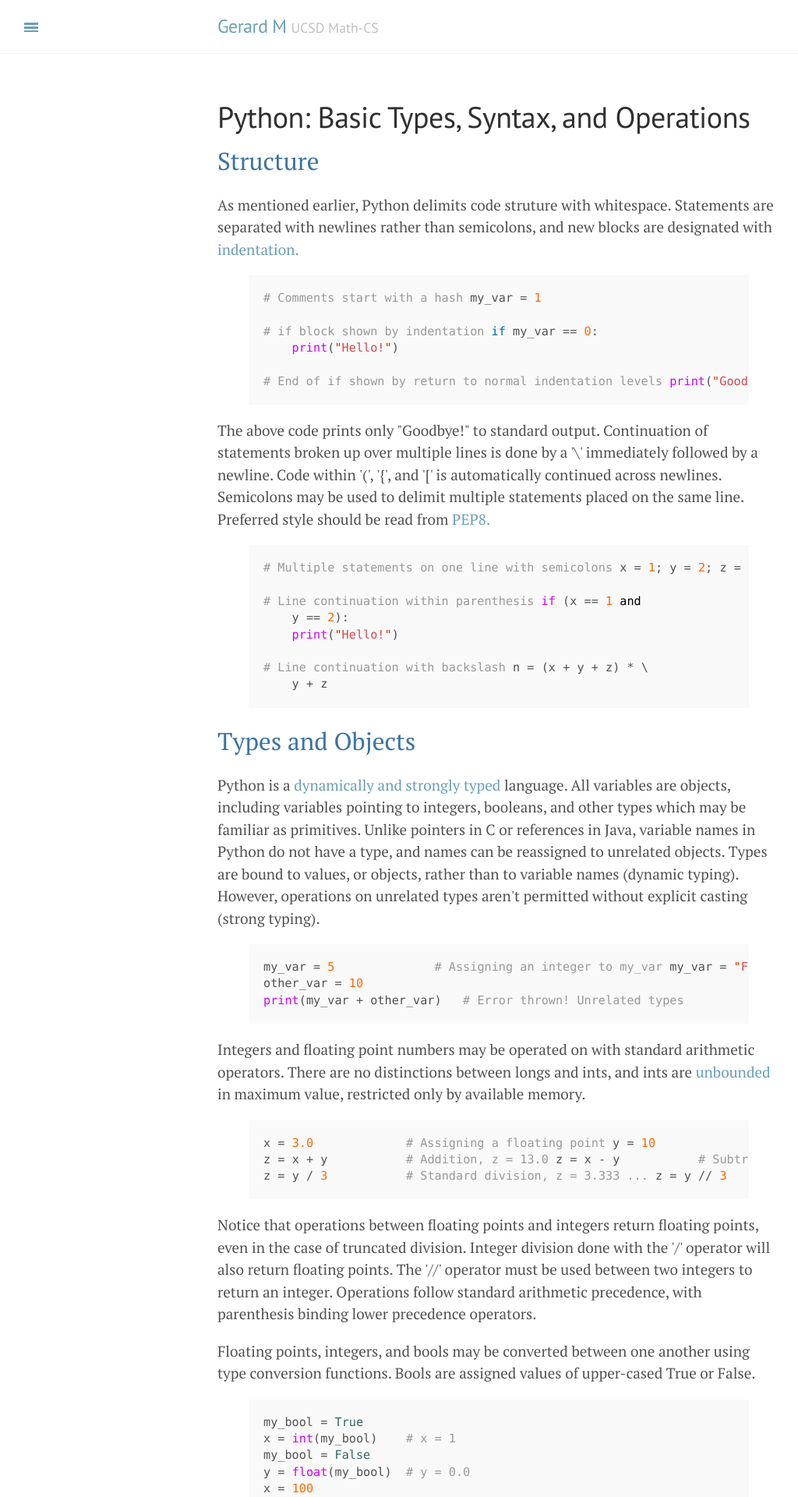
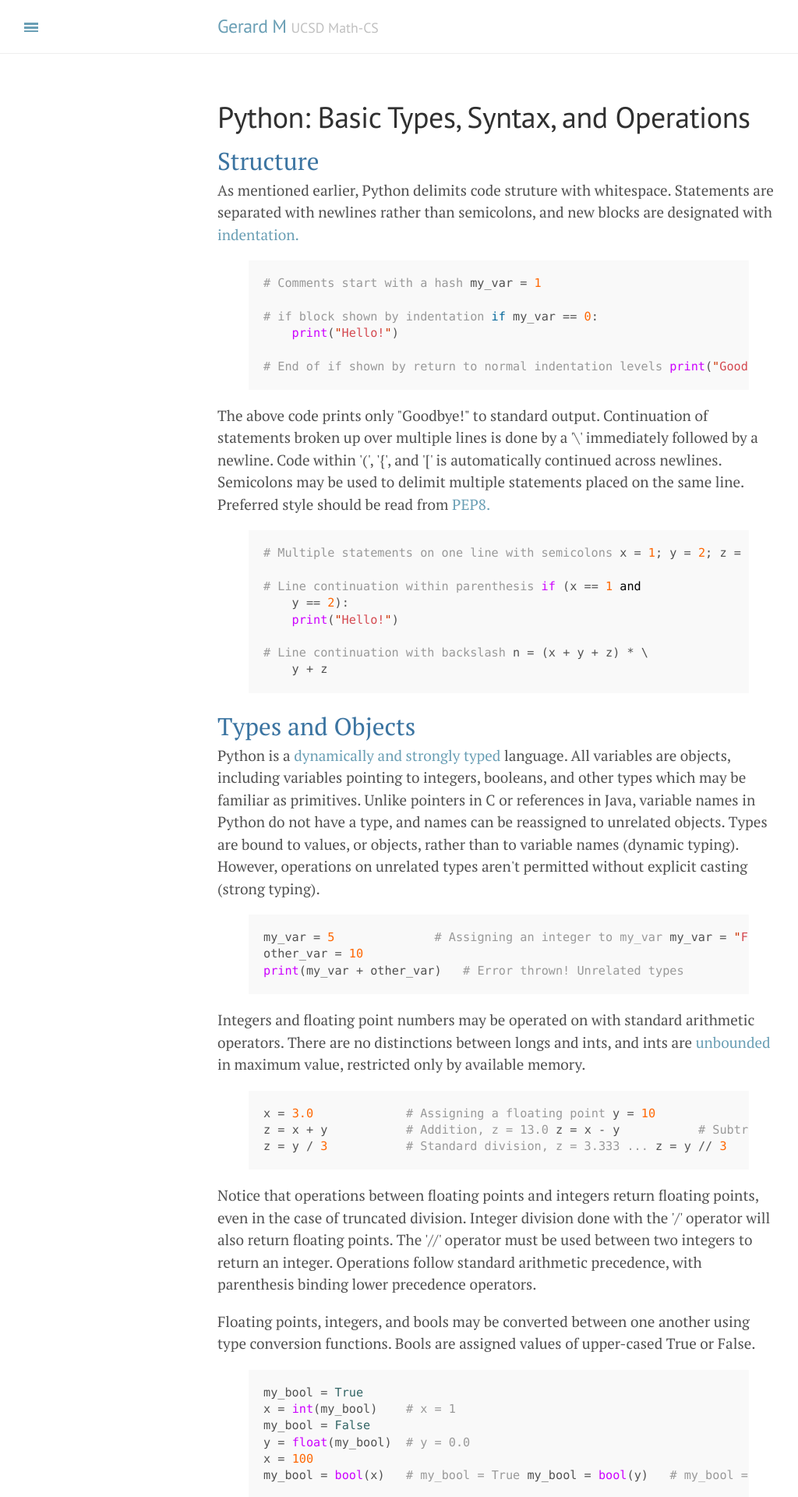
Before and after one commit to GerardMaggiolino/GerardMaggiolino.github.io, a Jekyll site: the page built from _posts/Python-Guide/2018-06-14-basic-types-python.md, in a window 1280 px wide. Shown: the top 1920 px of the page at 78% size, without its empty margins (0-1024 px from the left). Built offline with Jekyll 4.4.1, drawn with Linux system fonts in a browser that asks for light colours.

Commit message:
Updated Python guide

```diff
--- a/_posts/Python-Guide/2018-06-14-basic-types-python.md
+++ b/_posts/Python-Guide/2018-06-14-basic-types-python.md
@@ -4,7 +4,7 @@ title: "Python: Basic Types, Syntax, and Operations"
 categories: programming learning python
 ---
 
-<p class="section" id="structure">Structure</p>
+<div class="section" id="structure">Structure</div>
 
 <p>
 As mentioned earlier, Python delimits code struture with whitespace. Statements
@@ -44,7 +44,7 @@ n = (x + y + z) * \
 </p>
 
 
-<p class="section" id="types">Types and Objects</p>
+<div class="section" id="types">Types and Objects</div>
 
 <p>
 Python is a
```
